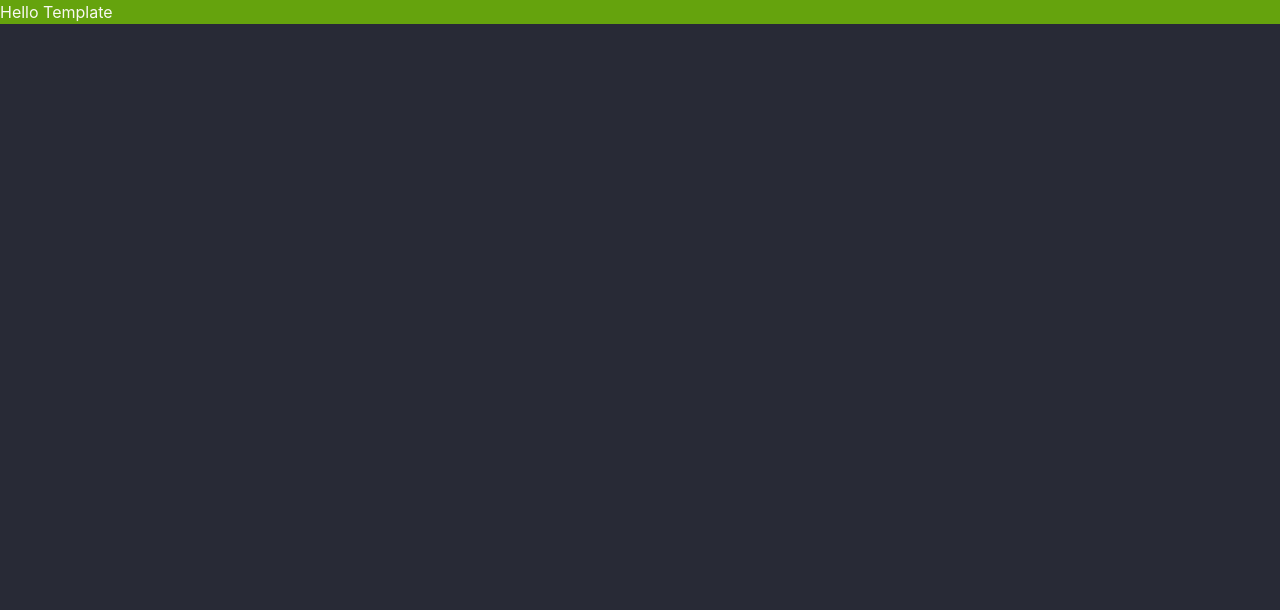
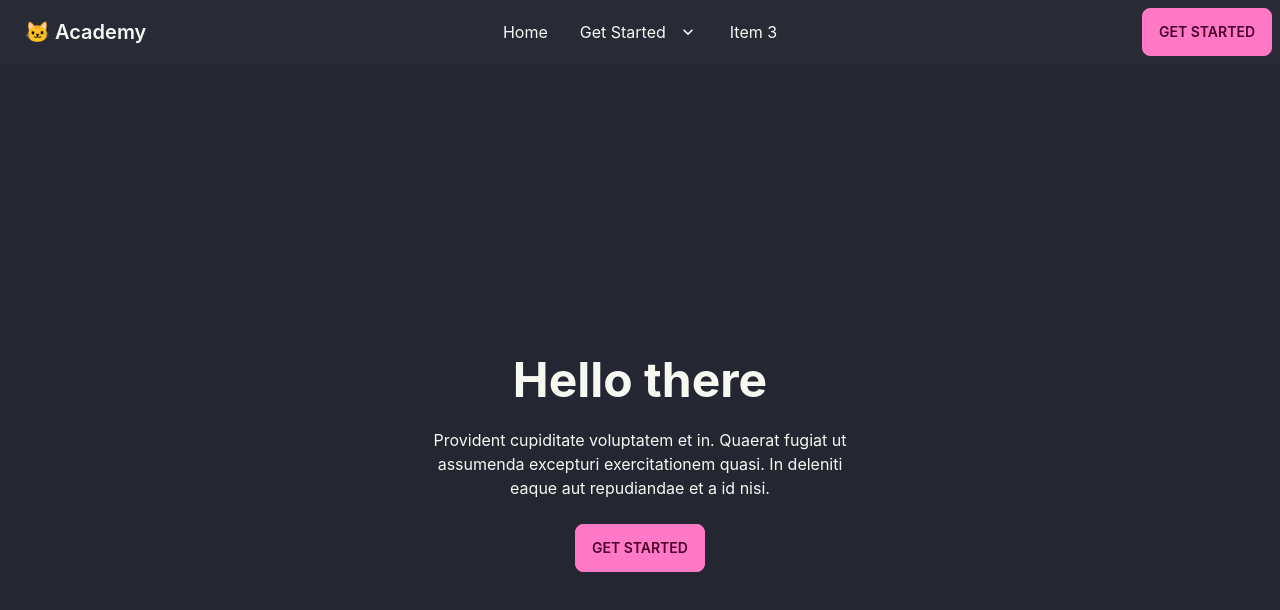
Before and after one commit to meowyx/meow-academy, a Next.js app: page / in a window 1280 px wide. Shown: the top 610 px of the page. Built offline with nearby package versions, Linux system fonts and the light colour scheme.

Commit message:
added some component

```diff
--- /dev/null
+++ b/components/Header.tsx
@@ -0,0 +1,5 @@
+import NavBar from '../components/NavBar'
+
+export default function Header() {
+  return <NavBar />
+}
--- /dev/null
+++ b/components/Hero.tsx
@@ -0,0 +1,22 @@
+
+import Image from 'next/image'
+import Link from 'next/link'
+
+const Hero = () => {
+  return (
+    <div className="hero min-h-screen bg-base-200">
+  <div className="hero-content text-center">
+    <div className="max-w-md">
+      <h1 className="text-5xl font-bold">Hello there</h1>
+      <p className="py-6">Provident cupiditate voluptatem et in. Quaerat fugiat ut assumenda excepturi exercitationem quasi. In deleniti eaque aut repudiandae et a id nisi.</p>
+
+      <Link href={'/GetStarted.tsx'}>
+      <button className="btn btn-primary">Get Started</button>
+      </Link>
+    </div>
+  </div>
+</div>
+  )
+}
+
+export default Hero
--- /dev/null
+++ b/components/NavBar.tsx
@@ -0,0 +1,52 @@
+
+import Image from 'next/image'
+
+const NavBar = () => {
+  return (
+    <div className="navbar bg-base-100">
+    <div className="navbar-start">
+      <div className="dropdown">
+        <label tabIndex={0} className="btn lg:hidden">
+          <svg xmlns="http://www.w3.org/2000/svg" className="h-5 w-5" fill="none" viewBox="0 0 24 24" stroke="currentColor"><path strokeLinecap="round" strokeLinejoin="round" strokeWidth="2" d="M4 6h16M4 12h8m-8 6h16" /></svg>
+        </label>
+        <ul tabIndex={0} className="menu menu-compact dropdown-content mt-3 p-2 shadow bg-base-100 rounded-box w-52">
+          <li><a>Home</a></li>
+          <li tabIndex={0}>
+            <a className="justify-between">
+              Get Started
+              <svg className="fill-current" xmlns="http://www.w3.org/2000/svg" width="24" height="24" viewBox="0 0 24 24"><path d="M8.59,16.58L13.17,12L8.59,7.41L10,6L16,12L10,18L8.59,16.58Z"/></svg>
+            </a>
+            <ul className="p-2">
+              <li><a>EVM & Solidity</a></li>
+              <li><a>Next Lesson</a></li>
+            </ul>
+          </li>
+          <li><a>Item 3</a></li>
+        </ul>
+      </div>
+      <a className="btn btn-ghost normal-case text-xl">🐱 Academy</a>
+    </div>
+    <div className="navbar-center hidden lg:flex">
+      <ul className="menu menu-horizontal px-1">
+        <li><a>Home</a></li>
+        <li tabIndex={0}>
+          <a>
+            Get Started
+            <svg className="fill-current" xmlns="http://www.w3.org/2000/svg" width="20" height="20" viewBox="0 0 24 24"><path d="M7.41,8.58L12,13.17L16.59,8.58L18,10L12,16L6,10L7.41,8.58Z"/></svg>
+          </a>
+          <ul className="p-2">
+            <li><a>EVM & Solidity</a></li>
+            <li><a>Next Lesson</a></li>
+          </ul>
+        </li>
+        <li><a>Item 3</a></li>
+      </ul>
+    </div>
+    <div className="navbar-end">
+      <a className="btn btn-primary">Get started</a>
+    </div>
+  </div>
+  )
+}
+
+export default NavBar
--- /dev/null
+++ b/lib/constants.ts
@@ -0,0 +1 @@
+export const CONTENT_PATH = 'pages/lessons'
--- a/next.config.js
+++ b/next.config.js
@@ -1,6 +1,18 @@
-/** @type {import('next').NextConfig} */
-const nextConfig = {
-  reactStrictMode: true,
-}
+// next.config.js
 
-module.exports = nextConfig
+const withMDX = require('@next/mdx')({
+  extension: /\.mdx?$/,
+  options: {
+    // If you use remark-gfm, you'll need to use next.config.mjs
+    // as the package is ESM only
+    // https://github.com/remarkjs/remark-gfm#install
+    remarkPlugins: [],
+    rehypePlugins: [],
+    // If you use `MDXProvider`, uncomment the following line.
+    providerImportSource: "@mdx-js/react",
+  },
+})
+module.exports = withMDX({
+  // Append the default value with md extensions
+  pageExtensions: ['ts', 'tsx', 'js', 'jsx', 'md', 'mdx'],
+})
--- a/pages/_app.tsx
+++ b/pages/_app.tsx
@@ -1,8 +1,25 @@
 import '../styles/globals.css'
 import type { AppProps } from 'next/app'
+import Header from '../components/Header'
+import { MDXProvider } from '@mdx-js/react'
+import Link from 'next/link'
 
 function MyApp({ Component, pageProps }: AppProps) {
-  return <Component {...pageProps} />
+  return (
+
+<div>
+
+<Header/>
+
+
+
+            <Component {...pageProps} />
+
+
+</div>
+
+
+  )
 }
 
 export default MyApp
--- a/pages/api/hello.ts
+++ /dev/null
@@ -1,13 +0,0 @@
-// Next.js API route support: https://nextjs.org/docs/api-routes/introduction
-import type { NextApiRequest, NextApiResponse } from 'next'
-
-type Data = {
-  name: string
-}
-
-export default function handler(
-  req: NextApiRequest,
-  res: NextApiResponse<Data>
-) {
-  res.status(200).json({ name: 'John Doe' })
-}
--- a/pages/index.tsx
+++ b/pages/index.tsx
@@ -2,10 +2,14 @@
 import Head from 'next/head'
 import Image from 'next/image'
 import styles from '../styles/Home.module.css'
+import Hero from '../components/Hero'
+import Link from 'next/link'
 
 const Home: NextPage = () => {
   return (
-    <div className="bg-lime-600">Hello Template</div>
+    <div>
+    <Hero/>
+  </div>
   )
 }
 
--- /dev/null
+++ b/pages/project.mdx
@@ -0,0 +1 @@
+# about
```
Also changed, not shown: package.json (+6 -1 lines), 2 other files (tests, documents, lock files or other folders).
